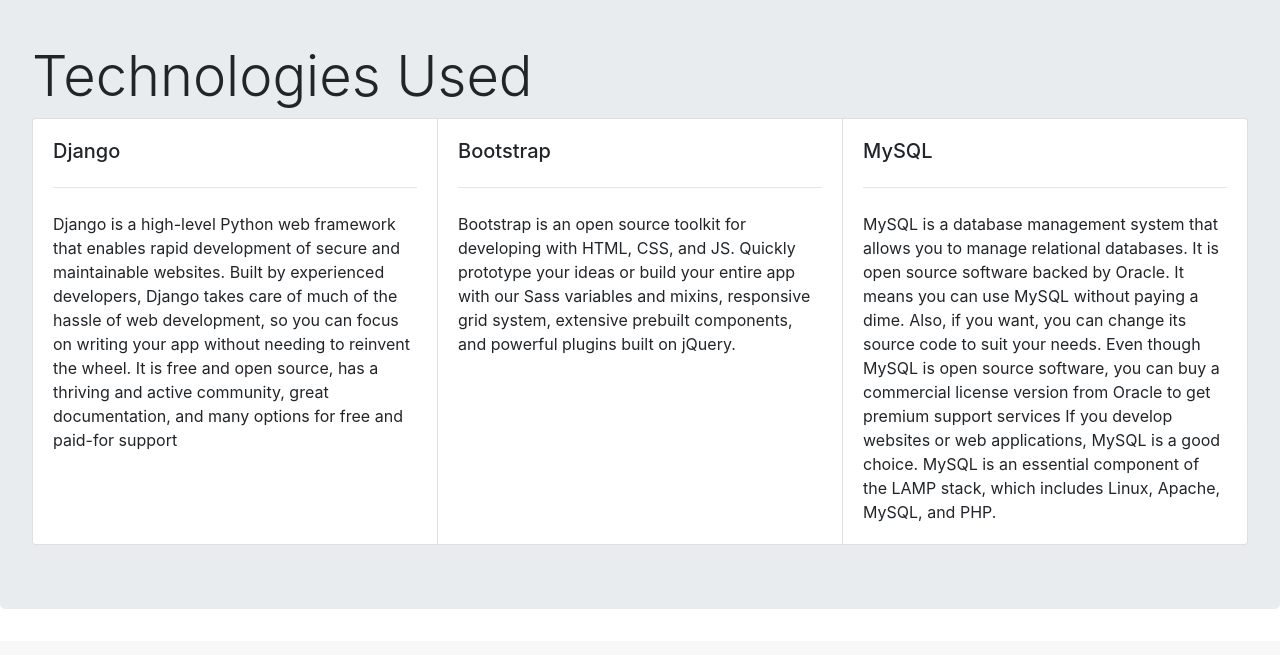
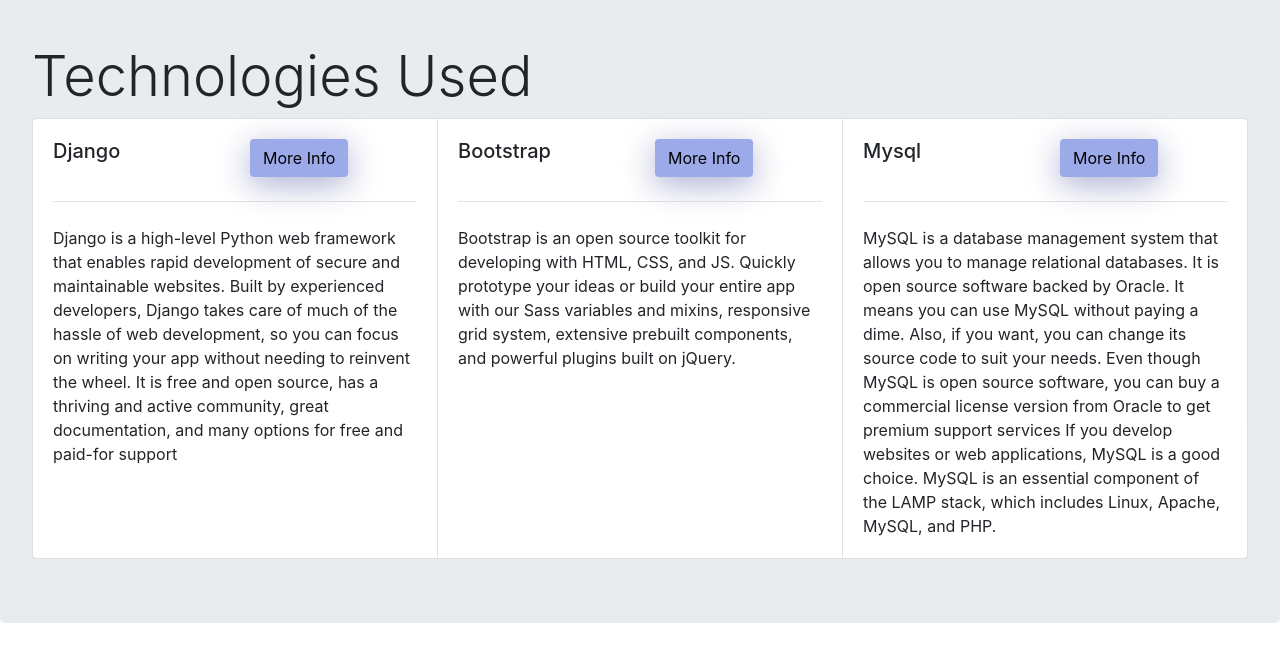
Before and after one commit to dipan010/SimpleBankingSystem, a Django app: page / in a window 1280 px wide. Shown: the part 598-1253 px from the top of the page. Before the commit the page ends 1207 px from the top, so only its background shows below. Run offline with Django 3.2, Linux system fonts and the light colour scheme; some libraries are stand-ins or nearby versions.

Commit message:
added minor styling

```diff
--- a/banktransfers/templates/customers.html
+++ b/banktransfers/templates/customers.html
@@ -1,4 +1,8 @@
 <html>
+
+<head>
+    <title>Customers</title>
+</head>
 {% load static %}
 <link href="https://cdn.jsdelivr.net/npm/bootstrap@5.0.0-beta1/dist/css/bootstrap.min.css" rel="stylesheet" integrity="sha384-giJF6kkoqNQ00vy+HMDP7azOuL0xtbfIcaT9wjKHr8RbDVddVHyTfAAsrekwKmP1" crossorigin="anonymous">
 <div class="navbar-fixed">
@@ -20,7 +24,7 @@
 
     <div class="container">
         <br>
-        <h3>Our Valuable Customers</h3>
+        <h3 class="display-4">Our Valuable Customers</h3>
         <table class="table table-bordered text-center table-striped table-light " id="tble">
             <thead class="table-dark">
                 <tr>
--- a/banktransfers/templates/index.html
+++ b/banktransfers/templates/index.html
@@ -24,7 +24,7 @@
     <div class="row">
         <div class="col l6">
             <div class="container">
-                <h1>GRIP <br> Online Banking</h1>
+                <h1 class="display-4">GRIP <br> Online Banking</h1>
                 <hr class="my-2">
                 <br>
                 <p> A simple banking app to view the list of customers and transfer money from one customer to the other
@@ -44,7 +44,14 @@
             <div class="card">
 
                 <div class="card-body">
-                    <h5 class="card-title">Django</h5>
+                    <div class="row">
+                        <div class="col">
+                            <h5 class="card-title">Django</h5>
+                        </div>
+                        <div class="col">
+                            <a><button class="btn transfer">More Info </button></a>
+                        </div>
+                    </div>
                     <hr class="my-4">
                     <p class="card-text">Django is a high-level Python web framework that enables rapid development of secure and maintainable websites. Built by experienced developers, Django takes care of much of the hassle of web development, so you can focus on writing
                         your app without needing to reinvent the wheel. It is free and open source, has a thriving and active community, great documentation, and many options for free and paid-for support</p>
@@ -54,7 +61,14 @@
             <div class="card">
 
                 <div class="card-body">
-                    <h5 class="card-title">Bootstrap</h5>
+                    <div class="row">
+                        <div class="col">
+                            <h5 class="card-title">Bootstrap</h5>
+                        </div>
+                        <div class="col">
+                            <a><button class="btn transfer">More Info </button></a>
+                        </div>
+                    </div>
                     <hr class="my-4">
                     <p class="card-text">Bootstrap is an open source toolkit for developing with HTML, CSS, and JS. Quickly prototype your ideas or build your entire app with our Sass variables and mixins, responsive grid system, extensive prebuilt components, and powerful
                         plugins built on jQuery.</p>
@@ -64,7 +78,14 @@
             <div class="card">
 
                 <div class="card-body">
-                    <h5 class="card-title">MySQL</h5>
+                    <div class="row">
+                        <div class="col">
+                            <h5 class="card-title">Mysql</h5>
+                        </div>
+                        <div class="col">
+                            <a><button class="btn transfer">More Info </button></a>
+                        </div>
+                    </div>
                     <hr class="my-4">
                     <p class="card-text">MySQL is a database management system that allows you to manage relational databases. It is open source software backed by Oracle. It means you can use MySQL without paying a dime. Also, if you want, you can change its source code
                         to suit your needs. Even though MySQL is open source software, you can buy a commercial license version from Oracle to get premium support services If you develop websites or web applications, MySQL is a good choice. MySQL is an
--- a/banktransfers/templates/transactions.html
+++ b/banktransfers/templates/transactions.html
@@ -27,7 +27,7 @@
     {% endfor %} {% endif %}
 
     <div class="container">
-        <h3>All Transactions</h3>
+        <h3 class="display-4">All Transactions</h3>
         <link href="{% static 'css/style.css' %}" rel="stylesheet">
         <table class="table table-bordered text-center table-striped table-light" id="tble">
             <thead class="table-dark">
```
